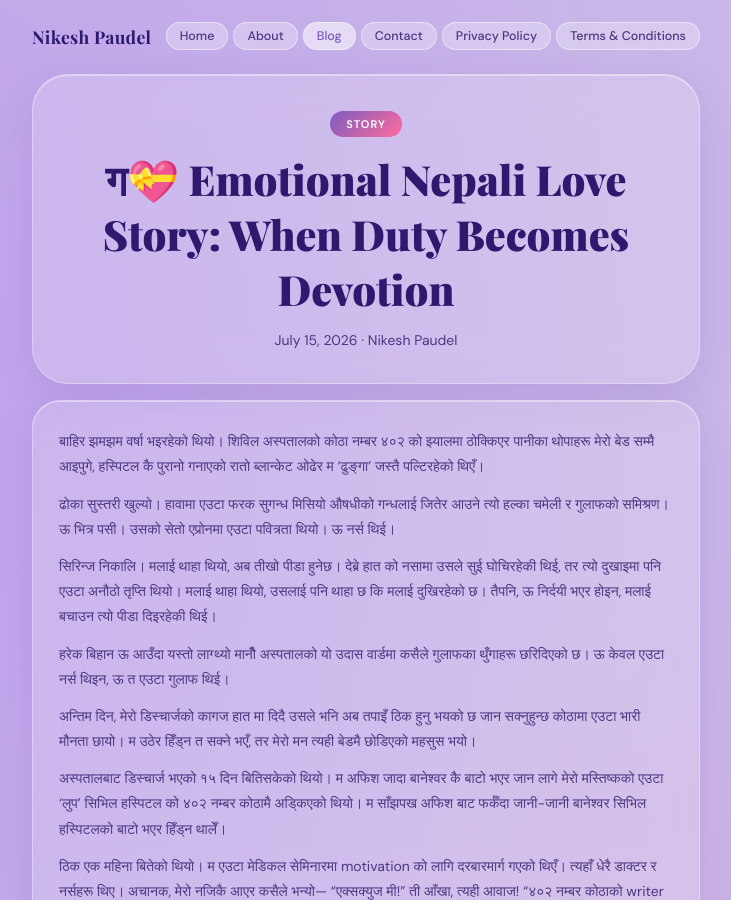
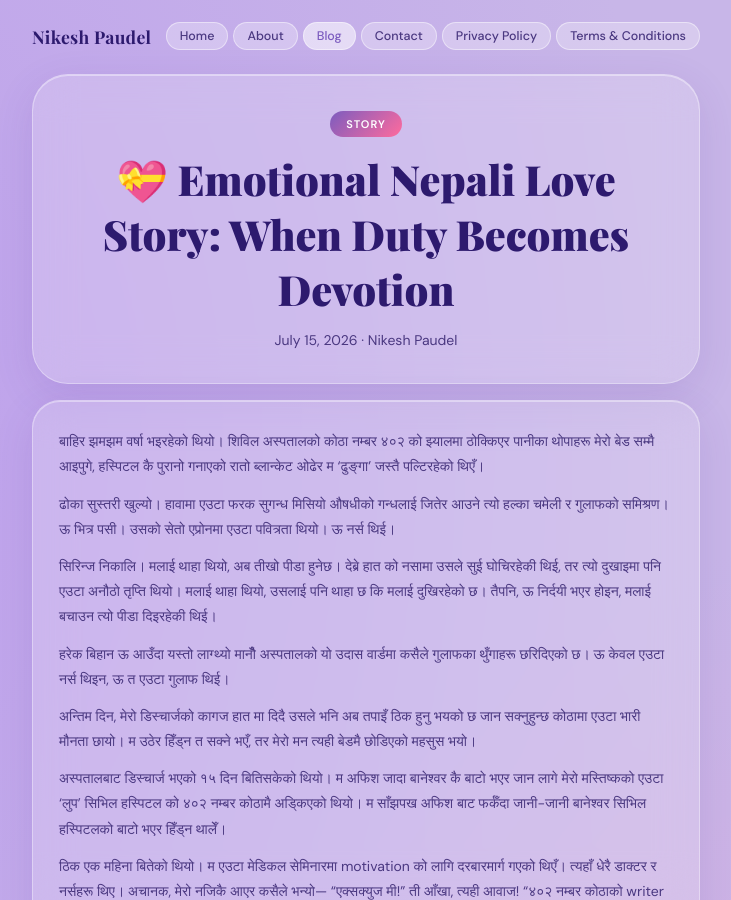
Before and after one commit to nikeshpaudel/nikeshpaudel.github.io, a Jekyll site: the page built from _posts/2026-07-15-gaun-ko-sapana.md, in a window 1280 px wide and 900 px high. Shown: the whole window, without its empty margins (274-1005 px from the left). Built offline with Jekyll 4.4.1, drawn with Linux system fonts in a browser that asks for light colours; some web fonts are replaced.

```diff
--- a/_posts/2026-07-15-gaun-ko-sapana.md
+++ b/_posts/2026-07-15-gaun-ko-sapana.md
@@ -1,6 +1,6 @@
 ---
 layout: post
-title: "ग💝 Emotional Nepali Love Story: When Duty Becomes Devotion"
+title: "💝 Emotional Nepali Love Story: When Duty Becomes Devotion"
 date: 2026-07-15
 categories: [story]
 excerpt: "💝 Emotional Nepali Love Story: When Duty Becomes Devotion"
```
